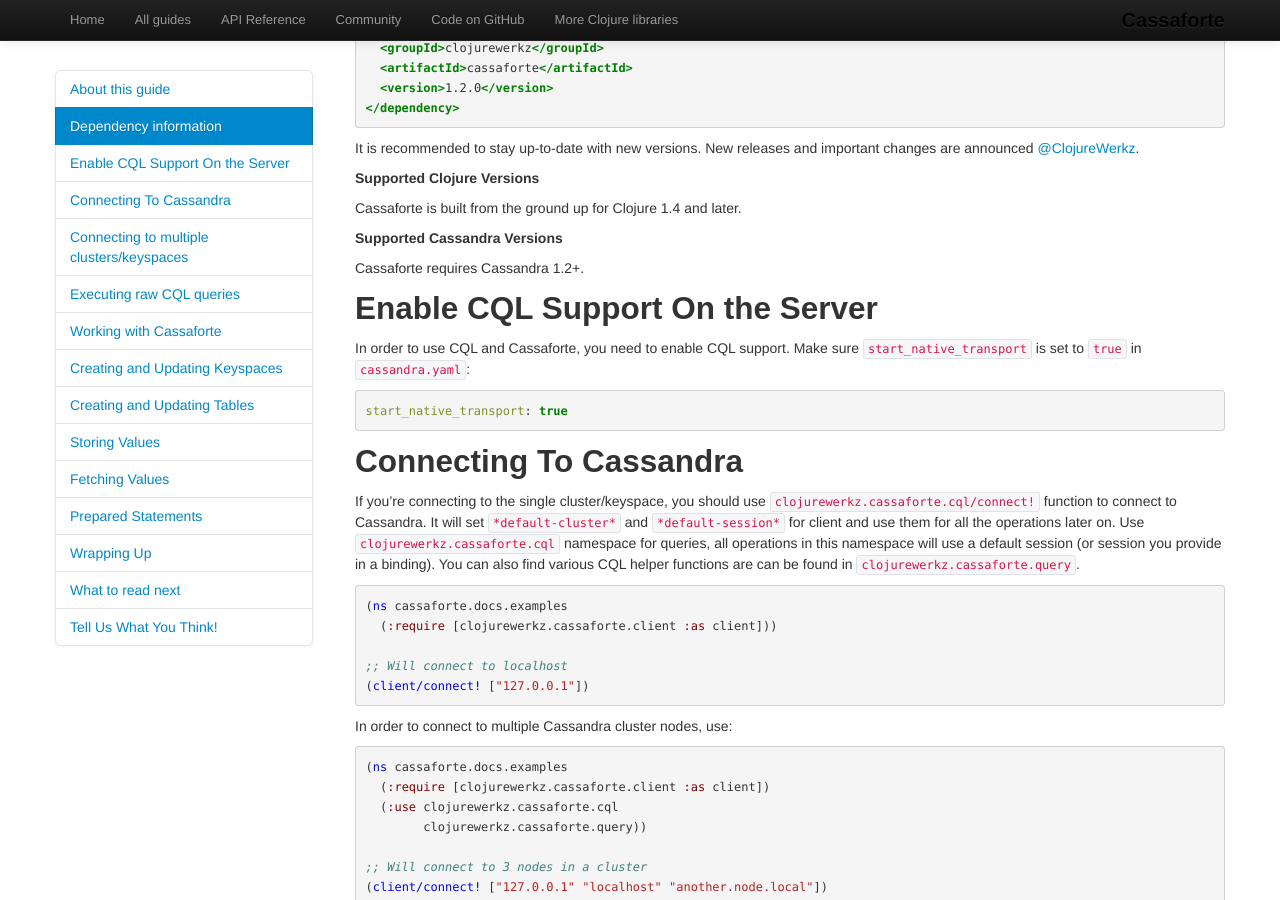
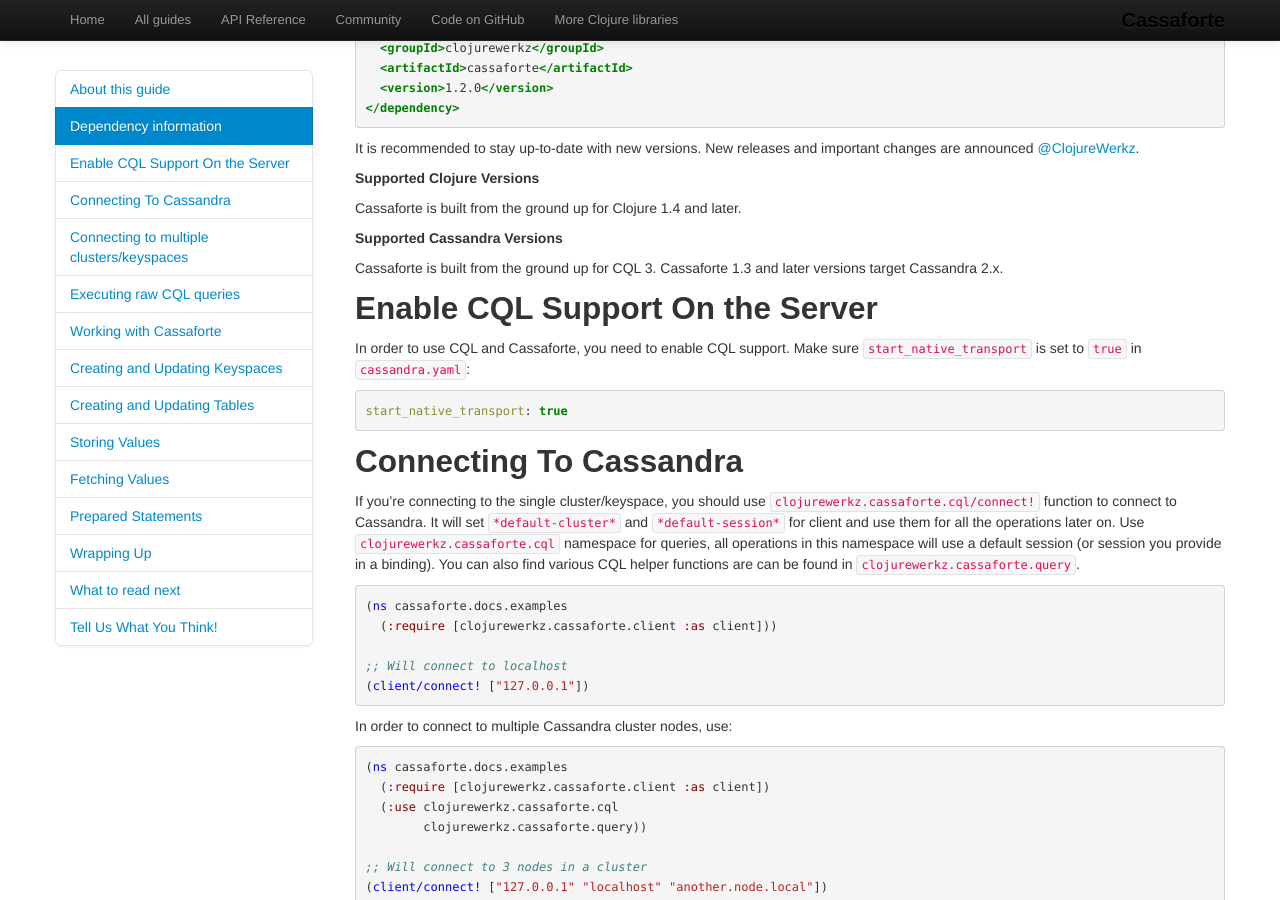
Before and after one commit to clojurewerkz/cassaforte.docs, a Jekyll site: the page built from articles/getting_started.md, in a window 1280 px wide and 900 px high, scrolled down 616 px. Built offline with Jekyll 4.4.1, drawn with Linux system fonts in a browser that asks for light colours; Markdown is read by kramdown in place of the engine named in the settings.

Commit message:
Update supported Cassandra versions section

```diff
--- a/articles/getting_started.md
+++ b/articles/getting_started.md
@@ -60,7 +60,8 @@ Cassaforte is built from the ground up for Clojure 1.4 and later.
 
 __Supported Cassandra Versions__
 
-Cassaforte requires Cassandra 1.2+.
+Cassaforte is built from the ground up for CQL 3. Cassaforte 1.3 and
+later versions target Cassandra 2.x.
 
 
 
```
